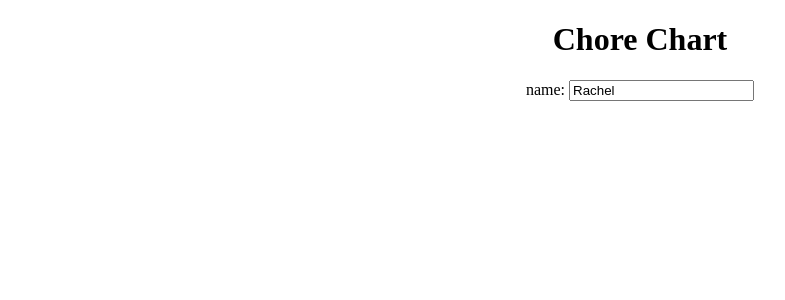
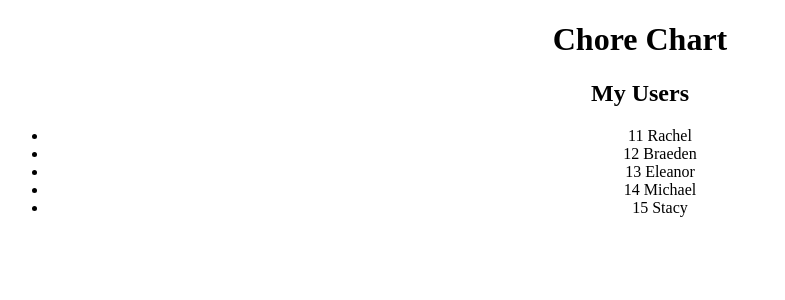
Before and after one commit to stacysilva/chore-chart, an Angular app: page / in a window 1280 px wide. Shown: the top 300 px of the page, without its empty margins (0-785 px from the left). Built offline with nearby package versions, Linux system fonts and the light colour scheme.

Commit message:
Display User List
Display a list of users in a Master/Detail view.
The user can select a User and see that User's details.
*ngFor to display a list.
*ngIf to conditionally include or exclude a block of HTML.

```diff
--- /dev/null
+++ b/src/app/mock-users.ts
@@ -0,0 +1,9 @@
+import { User } from './user';
+
+export const USERS: User[] = [
+  { id: 11, name: 'Rachel' },
+  { id: 12, name: 'Braeden' },
+  { id: 13, name: 'Eleanor' },
+  { id: 14, name: 'Michael' },
+  { id: 15, name: 'Stacy' },
+];
--- a/src/app/users/users.component.html
+++ b/src/app/users/users.component.html
@@ -1,5 +1,17 @@
-<div>
-  <label>name:
-    <input [(ngModel)]="user.name" placeholder="name">
-  </label>
+<h2>My Users</h2>
+<ul class="users">
+  <li *ngFor="let user of users" (click)="onSelect(user)"
+    [class.selected]="user === selectedUser"
+    (click)="onSelect(user)">
+    <span class="badge">{{user.id}}</span> {{user.name}}
+  </li>
+</ul>
+
+<div *ngIf="selectedUser">
+  <h2>{{selectedUser.name | uppercase}} Details</h2>
+  <div>
+    <label>name:
+      <input [(ngModel)]="selectedUser.name" placeholder="name">
+    </label>
+  </div>
 </div>
--- a/src/app/users/users.component.ts
+++ b/src/app/users/users.component.ts
@@ -1,20 +1,24 @@
 import { Component, OnInit } from '@angular/core';
 import { User } from '../user';
+import { USERS } from '../mock-users';
 
 @Component({
   selector: 'app-users',
   templateUrl: './users.component.html',
   styleUrls: ['./users.component.css']
 })
+
 export class UsersComponent implements OnInit {
-  user: User = {
-    id: 1,
-    name: 'Rachel'
-    };
+  users = USERS;
+
+  selectedUser: User;
 
   constructor() {}
 
   ngOnInit() {
   }
 
+  onSelect(user: User): void {
+    this.selectedUser = user;
+  }
 }
```
